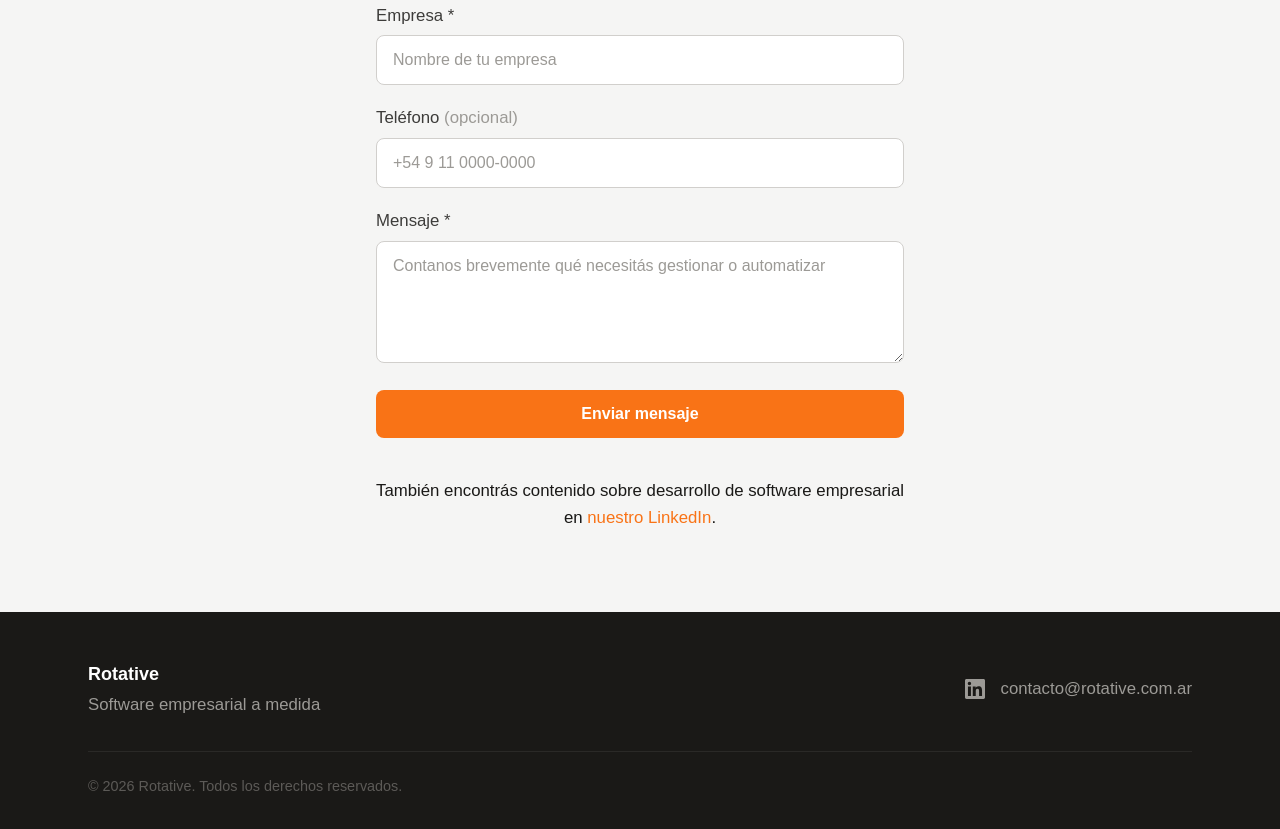
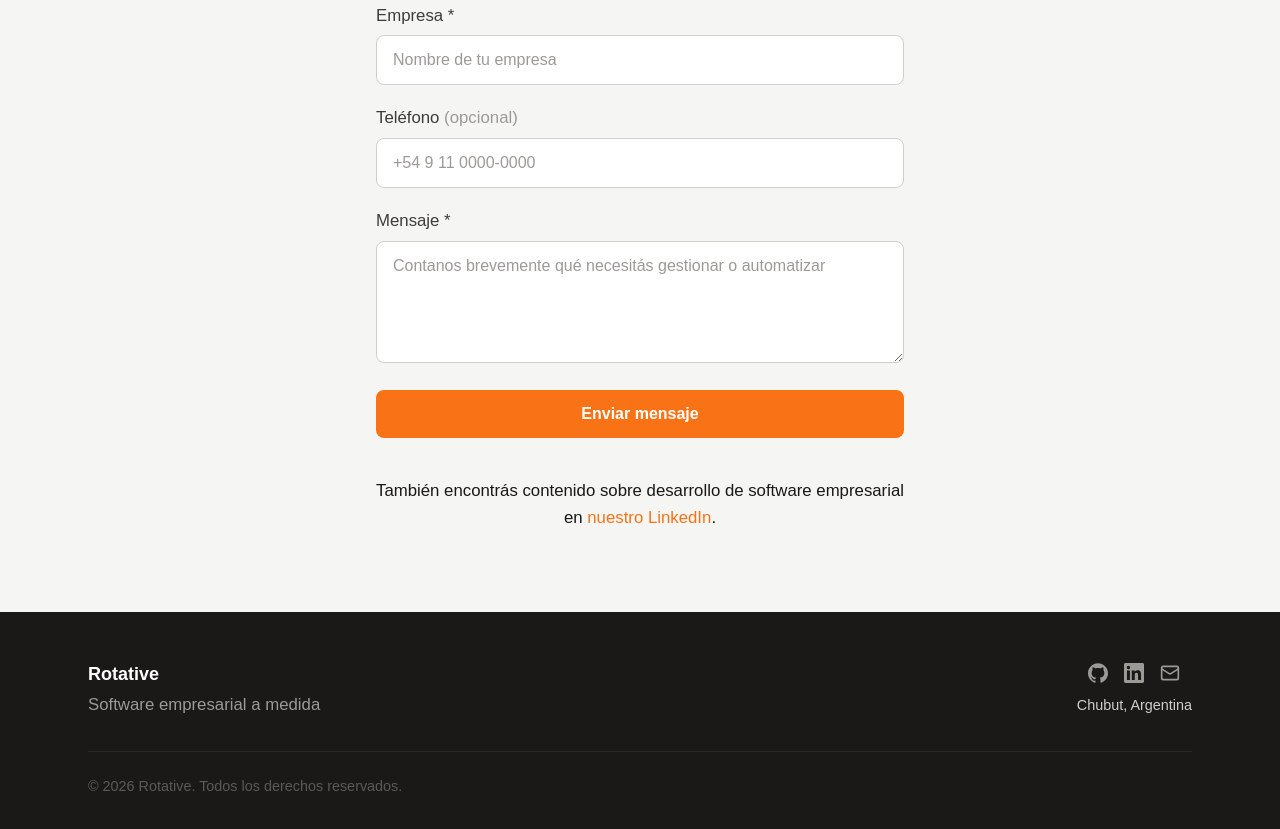
Before and after one commit to gonza1212/portfolio, an Astro site: page / in a window 1280 px wide. Shown: the part 4876-5705 px from the top of the page. Built offline with nearby package versions, Linux system fonts and the light colour scheme; Astro itself is replaced by a stand-in of ours.

Commit message:
feat: add GitHub icon, envelope email icon, and Chubut location references

```diff
--- a/public/llms.txt
+++ b/public/llms.txt
@@ -45,7 +45,7 @@
 
 - Email: contacto@rotative.com.ar
 - Web: https://rotative.com.ar
-- Ubicación: Argentina
+- Ubicación: Chubut, Argentina
 
 ## Repositorio
 
--- a/src/components/layout/Footer.astro
+++ b/src/components/layout/Footer.astro
@@ -9,7 +9,19 @@ const year = new Date().getFullYear();
         <p class="font-bold text-lg text-white">Rotative</p>
         <p class="text-sm text-corporate-400 mt-1">Software empresarial a medida</p>
       </div>
+      <div class="flex flex-col items-center gap-3">
         <div class="flex items-center gap-4">
+          <a
+            href="https://github.com/gonza1212"
+            target="_blank"
+            rel="noopener noreferrer"
+            class="text-corporate-400 hover:text-accent-400 transition-colors"
+            aria-label="GitHub de Gonza"
+          >
+            <svg xmlns="http://www.w3.org/2000/svg" width="20" height="20" viewBox="0 0 24 24" fill="currentColor">
+              <path d="M12 .297c-6.63 0-12 5.373-12 12 0 5.303 3.438 9.8 8.205 11.385.6.113.82-.258.82-.577 0-.285-.01-1.04-.015-2.04-3.338.724-4.042-1.61-4.042-1.61C4.422 18.07 3.633 17.7 3.633 17.7c-1.087-.744.084-.729.084-.729 1.205.084 1.838 1.236 1.838 1.236 1.07 1.835 2.809 1.305 3.495.998.108-.776.417-1.305.76-1.605-2.665-.3-5.466-1.332-5.466-5.93 0-1.31.465-2.38 1.235-3.22-.135-.303-.54-1.523.105-3.176 0 0 1.005-.322 3.3 1.23.96-.267 1.98-.399 3-.405 1.02.006 2.04.138 3 .405 2.28-1.552 3.285-1.23 3.285-1.23.645 1.653.24 2.873.12 3.176.765.84 1.23 1.91 1.23 3.22 0 4.61-2.805 5.625-5.475 5.92.42.36.81 1.096.81 2.22 0 1.606-.015 2.896-.015 3.286 0 .315.21.69.825.57C20.565 22.092 24 17.592 24 12.297c0-6.627-5.373-12-12-12"/>
+            </svg>
+          </a>
           <a
             href="https://www.linkedin.com/company/rotative/"
             target="_blank"
@@ -21,9 +33,20 @@ const year = new Date().getFullYear();
               <path d="M20.447 20.452h-3.554v-5.569c0-1.328-.027-3.037-1.852-3.037-1.853 0-2.136 1.445-2.136 2.939v5.667H9.351V9h3.414v1.561h.046c.477-.9 1.637-1.85 3.37-1.85 3.601 0 4.267 2.37 4.267 5.455v6.286zM5.337 7.433a2.062 2.062 0 0 1-2.063-2.065 2.064 2.064 0 1 1 2.063 2.065zm1.782 13.019H3.555V9h3.564v11.452zM22.225 0H1.771C.792 0 0 .774 0 1.729v20.542C0 23.227.792 24 1.771 24h20.451C23.2 24 24 23.227 24 22.271V1.729C24 .774 23.2 0 22.222 0h.003z"/>
             </svg>
           </a>
-        <a href="mailto:contacto@rotative.com.ar" class="text-sm text-corporate-400 hover:text-accent-400 transition-colors">
-          contacto@rotative.com.ar
+          <a
+            href="mailto:contacto@rotative.com.ar"
+            target="_blank"
+            rel="noopener noreferrer"
+            class="text-corporate-400 hover:text-accent-400 transition-colors"
+            aria-label="Enviar correo a Rotative"
+          >
+            <svg xmlns="http://www.w3.org/2000/svg" width="20" height="20" viewBox="0 0 24 24" fill="none" stroke="currentColor" stroke-width="2" stroke-linecap="round" stroke-linejoin="round">
+              <rect x="2" y="4" width="20" height="16" rx="2"/>
+              <path d="m22 7-8.97 5.7a1.94 1.94 0 0 1-2.06 0L2 7"/>
+            </svg>
           </a>
+        </div>
+        <p class="text-xs text-corporate-500">Chubut, Argentina</p>
       </div>
     </div>
     <div class="border-t border-corporate-800 mt-8 pt-6 text-xs text-corporate-600">
--- a/src/layouts/Base.astro
+++ b/src/layouts/Base.astro
@@ -45,7 +45,7 @@ const { title, description, ogImage = '/og-image.png' } = Astro.props;
       "description": "Estudio de software con base en Argentina, especializado en desarrollo de software empresarial a medida para empresas industriales.",
       "foundingDate": "2026",
       "areaServed": { "@type": "Country", "name": "Argentina" },
-      "address": { "@type": "PostalAddress", "addressCountry": "AR" },
+      "address": { "@type": "PostalAddress", "addressRegion": "Chubut", "addressCountry": "AR" },
       "serviceType": "Desarrollo de software empresarial a medida",
       "knowsAbout": [
         "Software development",
```
Lines whose indentation alone changed are shown as unchanged.
